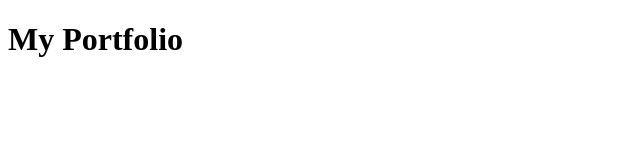
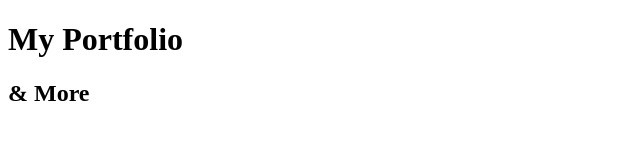
Before and after one commit to jesushernandezcp/NEOSTARKPortfolio.io, a plain HTML site: page index.html in a window 1280 px wide. Shown: the whole page, without its empty margins (0-640 px from the left). Drawn offline with Linux system fonts and the light colour scheme.

Commit message:
segunda etiqueta de prueba

```diff
--- a/index.html
+++ b/index.html
@@ -8,6 +8,7 @@
 </head>
 <body>
     <h1>My Portfolio</h1>
+    <h2>& More</h2>
 
 </body>
 </html>
```
